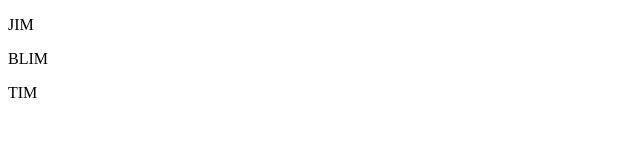
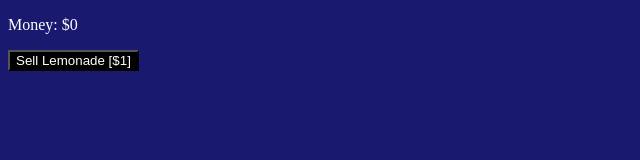
Before and after one commit to oneplusoneiseleven/nonaiclicker2, a plain HTML site: page index.html in a window 1280 px wide. Shown: the whole page, without its empty margins (0-640 px from the left). Drawn offline with Linux system fonts and the light colour scheme.

Commit message:
Update index.html

```diff
--- a/index.html
+++ b/index.html
@@ -2,16 +2,32 @@
 <html>
   <head>
     <title>
-      Clicker Game 2
+      Lemonade Game
     </title>
+    <style>
+      body {
+        background-color: midnightblue;
+        color: white;
+      }
+      .colorbutton {
+        background-color: black;
+        color: white;
+      }
+    </style>
   </head>
   <body>
+    <p>
+      Money: $<span id="money">0</span>
+    </p>
+    <button onclick="sellLemonade()" class="colorbutton">
+      Sell Lemonade [$<span id="price">1</span>]
+    </button>
     <script>
-      const paragraphs = ["JIM", "BLIM", "TIM"];
-      for (let p of paragraphs) {
-        const paragraph = document.createElement("p");
-        paragraph.textContent = p;
-        document.body.appendChild(paragraph);
+      var money = 0
+      var price = 1
+
+      function sellLemonade {
+        money = money + price
       }
     </script>
   </body>
```
